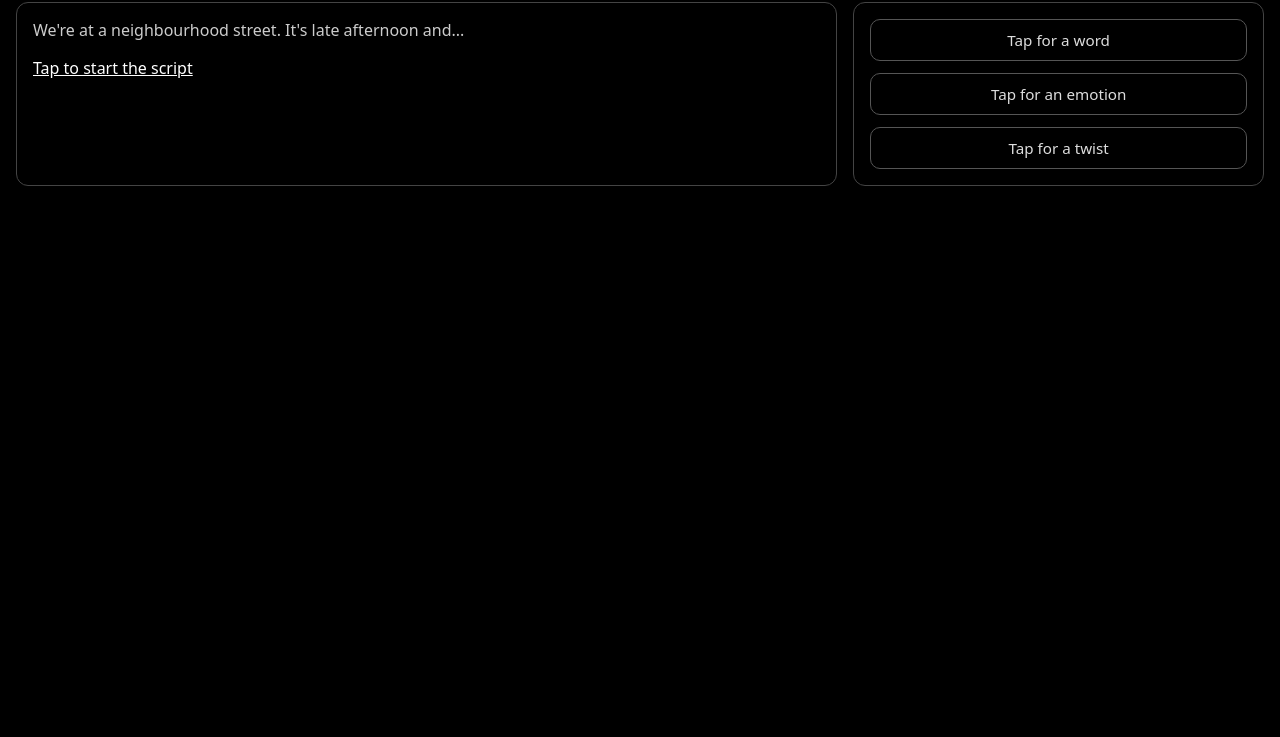
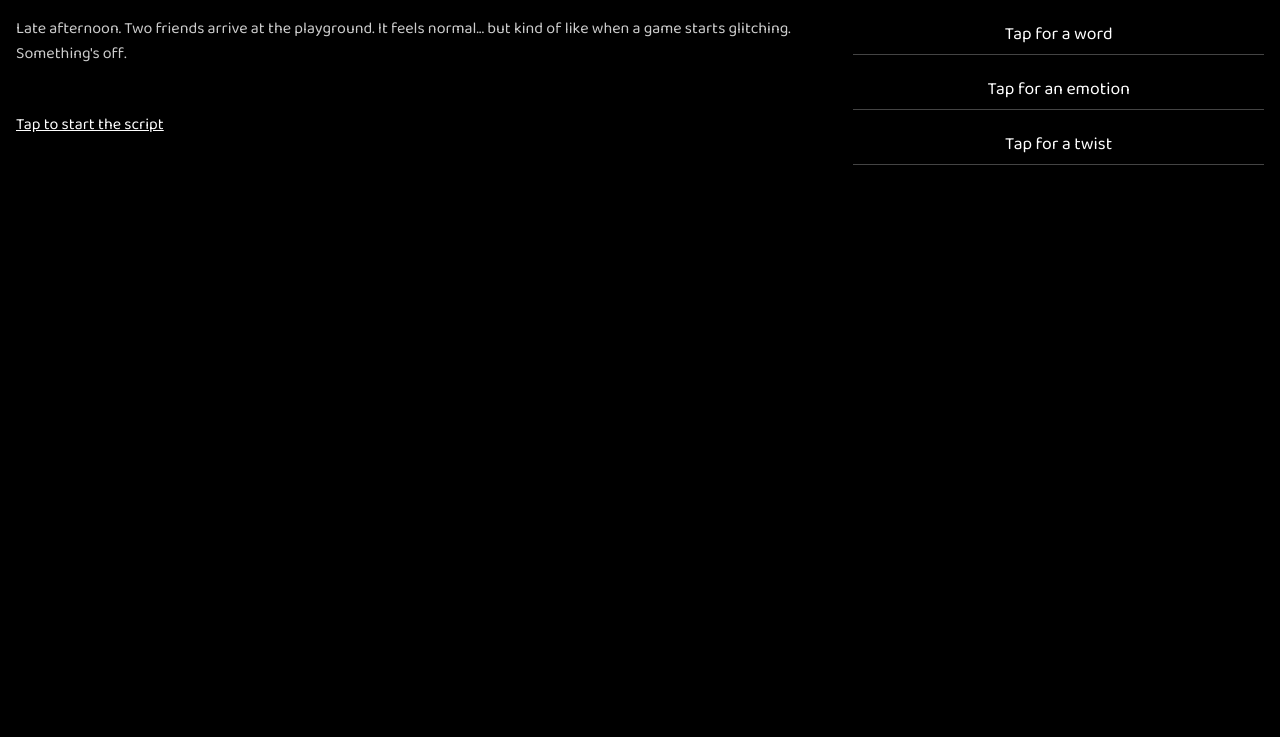
Before and after one commit to jbtte/english-quest, a plain HTML site: page lesson.html in a window 1280 px wide. Shown: the part 63-800 px from the top of the page. Drawn offline with Linux system fonts and the light colour scheme.

Commit message:
Refactor + aula 1

```diff
--- a/lesson.html
+++ b/lesson.html
@@ -2,6 +2,13 @@
 <html lang="en">
   <head>
     <meta charset="UTF-8" />
+    <link rel="preconnect" href="https://fonts.googleapis.com" />
+    <link rel="preconnect" href="https://fonts.gstatic.com" crossorigin />
+    <link
+      href="https://fonts.googleapis.com/css2?family=Baloo+2:wght@400;600&display=swap"
+      rel="stylesheet"
+    />
+
     <title>English Quest – Lesson</title>
     <meta name="viewport" content="width=device-width, initial-scale=1.0" />
     <link rel="stylesheet" href="styles.css" />
--- a/lesson.js
+++ b/lesson.js
@@ -26,28 +26,47 @@ document.addEventListener('DOMContentLoaded', () => {
   fetch(url)
     .then((res) => res.json())
     .then((data) => {
-      // Apenas o título (sem "Lesson 1...")
+      // título da lição (sem "Lesson 1")
       titleEl.textContent = data.title || '';
 
-      // Exibir introdução da cena
+      // introdução da cena
       sceneIntro.textContent = data.scene || '';
 
-      // Montar script, mas mantê-lo escondido até o clique
+      // montar script (com suporte a objetos {speaker, text} e strings simples)
       scriptList.innerHTML = '';
-      (data.script || []).forEach((line) => {
+      (data.script || []).forEach((entry) => {
+        let text;
+        let speaker = null;
+
+        if (typeof entry === 'string') {
+          text = entry;
+        } else {
+          text = entry.text || entry.line || '';
+          if (entry.speaker || entry.who) {
+            speaker = String(entry.speaker || entry.who).toUpperCase();
+          }
+        }
+
         const li = document.createElement('li');
-        li.textContent = line;
+        li.textContent = text;
+
+        if (speaker === 'A') {
+          li.classList.add('speaker-a');
+        } else if (speaker === 'B') {
+          li.classList.add('speaker-b');
+        }
+
         scriptList.appendChild(li);
       });
 
-      // Ao clicar em "Tap to start the script"
+      // clique para começar o script
       scriptStart.addEventListener('click', () => {
         sceneIntro.style.display = 'none';
         scriptStart.style.display = 'none';
         scriptList.classList.remove('hidden');
       });
 
-      // Guardar os arrays para os cards
+      // guardar arrays para os cards
       window.englishQuestLesson = {
         vocabulary: data.vocabulary || [],
         emotion: data.emotion || [],
@@ -59,7 +78,7 @@ document.addEventListener('DOMContentLoaded', () => {
       titleEl.textContent = 'Error loading lesson';
     });
 
-  // Listeners dos cards (sem títulos)
+  // listeners dos cards
   document.querySelectorAll('.card').forEach((card) => {
     card.addEventListener('click', () => {
       const type = card.dataset.type;
--- a/lessons/lesson1.json
+++ b/lessons/lesson1.json
@@ -1,27 +1,50 @@
 {
-  "title": "Lesson 1 – Playground",
-  "scene": "We're at a neighbourhood street. It's late afternoon and...",
+  "title": "Lesson 1 – The Strange Playground",
+  "scene": "Late afternoon. Two friends arrive at the playground. It feels normal... but kind of like when a game starts glitching. Something's off.",
   "script": [
-    "Hi, my name is John.",
-    "Hey, John! Want to play?",
-    "Sure!",
-    "Let's go to the playground!"
+    { "speaker": "A", "text": "Hey, you’re here! I thought I’d be alone." },
+    {
+      "speaker": "B",
+      "text": "Yeah… I'm not alone now, but I’m kinda nervous."
+    },
+    { "speaker": "A", "text": "Why? Everything *looks* ok." },
+    {
+      "speaker": "B",
+      "text": "I know, but it doesn’t *feel* ok. Like a lag before the boss fight."
+    },
+    { "speaker": "A", "text": "Hmm. Is there something behind the slide?" },
+    {
+      "speaker": "B",
+      "text": "Maybe. There’s a shadow. Or… maybe I’m just scared."
+    },
+    {
+      "speaker": "A",
+      "text": "No way. I'm scared too. Let’s check it together."
+    },
+    { "speaker": "B", "text": "Okay. You go first. I’m not ready." },
+    { "speaker": "A", "text": "Seriously?! I’m not ready either!" },
+    {
+      "speaker": "B",
+      "text": "Then… we go together. Ready or not… here we go."
+    }
   ],
   "vocabulary": [
     "playground",
-    "slide",
-    "swing",
-    "sand",
-    "ball",
+    "energy",
+    "power",
+    "strange",
     "run",
-    "catch"
+    "touch",
+    "escape",
+    "shadow",
+    "secret"
   ],
-  "emotion": ["excited", "shy", "curious", "nervous", "proud"],
+  "emotion": ["confused", "curious", "nervous", "brave", "excited"],
   "twist": [
-    "A dog suddenly appears.",
-    "It starts to rain.",
-    "The ball rolls into the street.",
-    "A new kid arrives.",
-    "The playground is closed."
+    "There’s something glowing under the swing.",
+    "It starts to rain… backwards.",
+    "You hear a voice whisper: “Time's almost up…”",
+    "Your phone buzzes: no signal. Just one word: RUN.",
+    "The ball floats. Someone (or something) is holding it."
   ]
 }
--- a/styles.css
+++ b/styles.css
@@ -1,7 +1,7 @@
 /* base */
 body.dark {
   margin: 0;
-  font-family: system-ui, -apple-system, BlinkMacSystemFont, "Segoe UI", sans-serif;
+  font-family: "Baloo 2", system-ui, -apple-system, BlinkMacSystemFont, "Segoe UI", sans-serif;
   background: #000;
   color: #fff;
 }
@@ -149,10 +149,11 @@ body.dark {
 
 .script-panel,
 .cards-panel {
-  border: 1px solid #444;
-  border-radius: 12px;
-  padding: 16px;
-  box-sizing: border-box;
+  border: none;
+  padding: 8px 0;
+  display: flex;
+  flex-direction: column;
+  gap: 18px;
 }
 
 .script-panel h2 {
@@ -180,12 +181,13 @@ body.dark {
 }
 
 .card {
-  border-radius: 10px;
-  border: 1px solid #555;
-  padding: 10px 12px;
+  border: none;
+  border-radius: 0;
+  padding: 4px 0;
   cursor: pointer;
   user-select: none;
-  transition: background 0.15s, transform 0.1s;
+  transition: transform 0.1s;
+  text-align: center;
 }
 
 .card h3 {
@@ -195,18 +197,21 @@ body.dark {
   letter-spacing: 0.08em;
 }
 
+/* “Tap for …” com cara de botão minimalista */
 .card-output {
   margin: 0;
-  color: #ddd;
-  font-size: 0.95rem;
+  font-size: 1.1rem;
+  color: #fff;
+  border-bottom: 1px solid #444;
+  padding-bottom: 6px;
 }
 
 .card:hover {
-  background: #111;
+  transform: scale(1.01);
 }
 
 .card:active {
-  transform: scale(0.98);
+  transform: scale(0.97);
 }
 
 /* leve diferenciação por tipo (sem depender de cor forte) */
@@ -226,3 +231,12 @@ body.dark {
 
   font-size: 0.8rem;
 }
+
+/* cores diferentes para cada personagem do diálogo */
+.script-list li.speaker-a {
+  color: #ffd36b; /* amarelo quente */
+}
+
+.script-list li.speaker-b {
+  color: #6bd4ff; /* azul claro */
+}
```
Also changed, not shown: index.html (+7 -0 lines).
